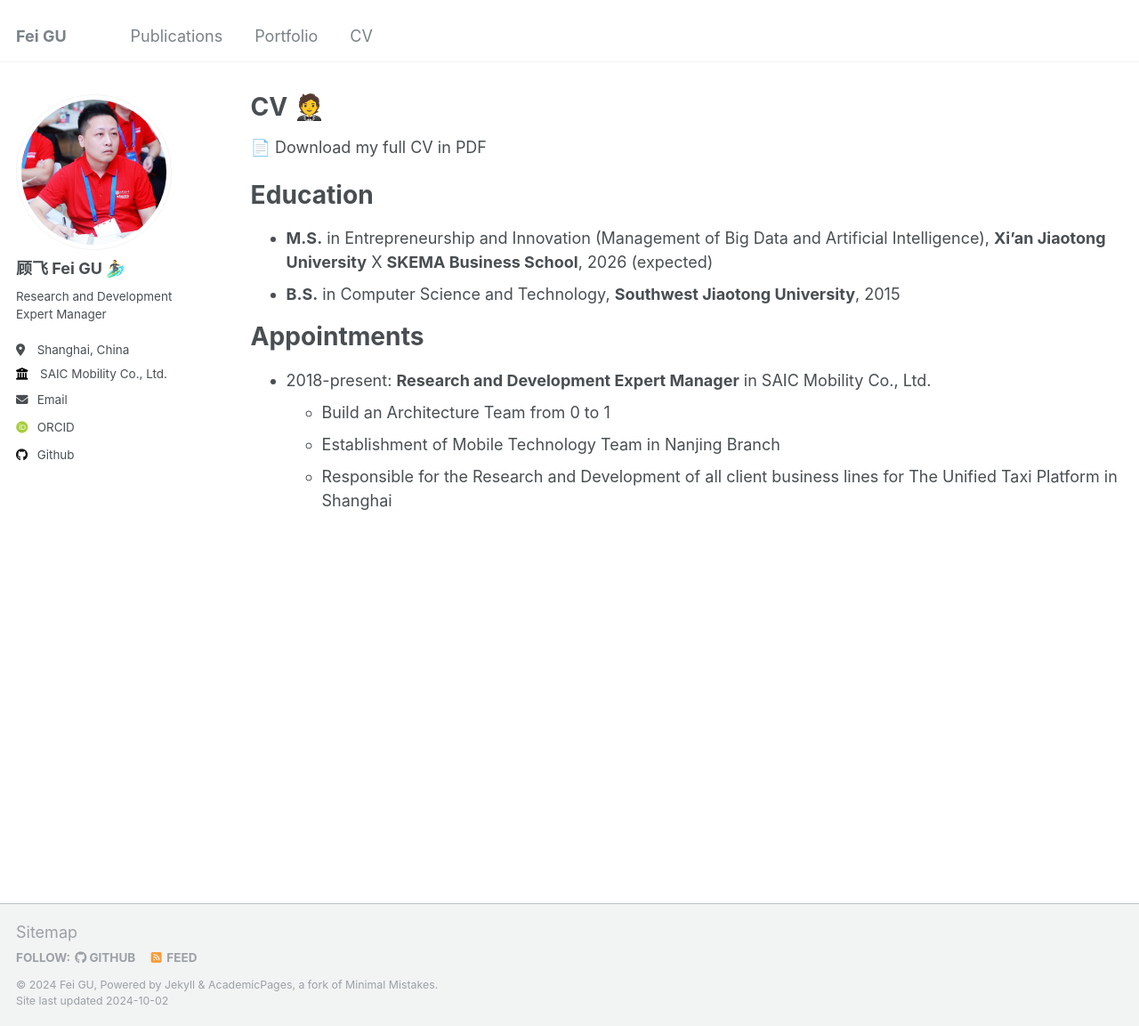
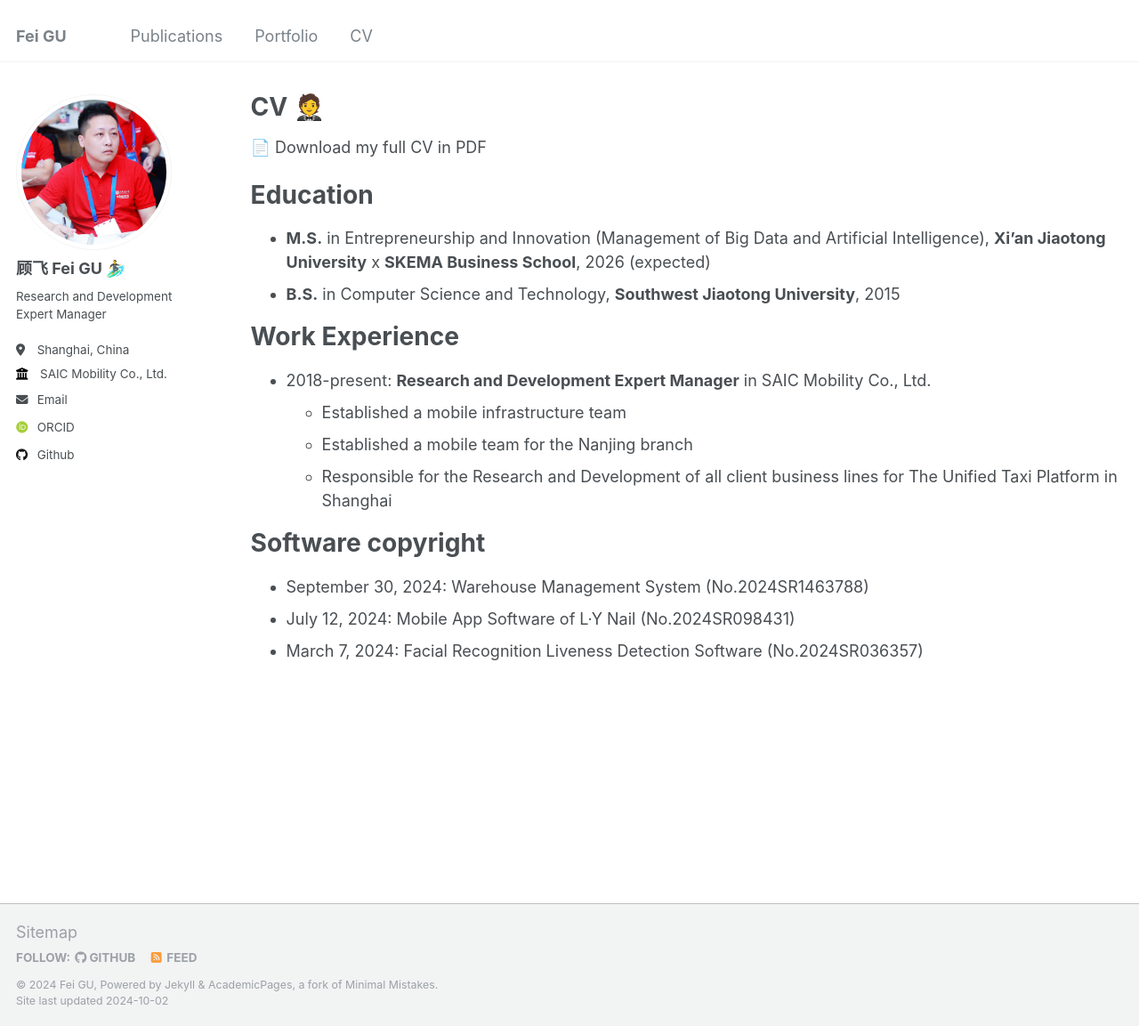
Before and after one commit to rongmax-gufei/rongmax-gufei.github.io, a Jekyll site: the page built from _pages/cv.md, in a window 1280 px wide and 1153 px high. Shown: the whole window at 89% size. Built offline with Jekyll 4.4.1, drawn with Linux system fonts in a browser that asks for light colours; some web fonts are replaced.

Commit message:
Update cv.md

```diff
--- a/_pages/cv.md
+++ b/_pages/cv.md
@@ -13,12 +13,18 @@ redirect_from:
 
 Education
 ======
-* **M.S.** in Entrepreneurship and Innovation (Management of Big Data and Artificial Intelligence), **Xi'an Jiaotong University** X **SKEMA Business School**, 2026 (expected)
+* **M.S.** in Entrepreneurship and Innovation (Management of Big Data and Artificial Intelligence), **Xi'an Jiaotong University** x **SKEMA Business School**, 2026 (expected)
 * **B.S.** in Computer Science and Technology, **Southwest Jiaotong University**, 2015
 
-Appointments
+Work Experience
 ======
 * 2018-present: **Research and Development Expert Manager** in SAIC Mobility Co., Ltd.
-  * Build an Architecture Team from 0 to 1
-  * Establishment of Mobile Technology Team in Nanjing Branch
+  * Established a mobile infrastructure team
+  * Established a mobile team for the Nanjing branch
   * Responsible for the Research and Development of all client business lines for The Unified Taxi Platform in Shanghai
+
+Software copyright
+======
+*  September 30, 2024: Warehouse Management System (No.2024SR1463788)
+*  July 12, 2024: Mobile App Software of L·Y Nail (No.2024SR098431)
+*  March 7, 2024: Facial Recognition Liveness Detection Software (No.2024SR036357)
```
